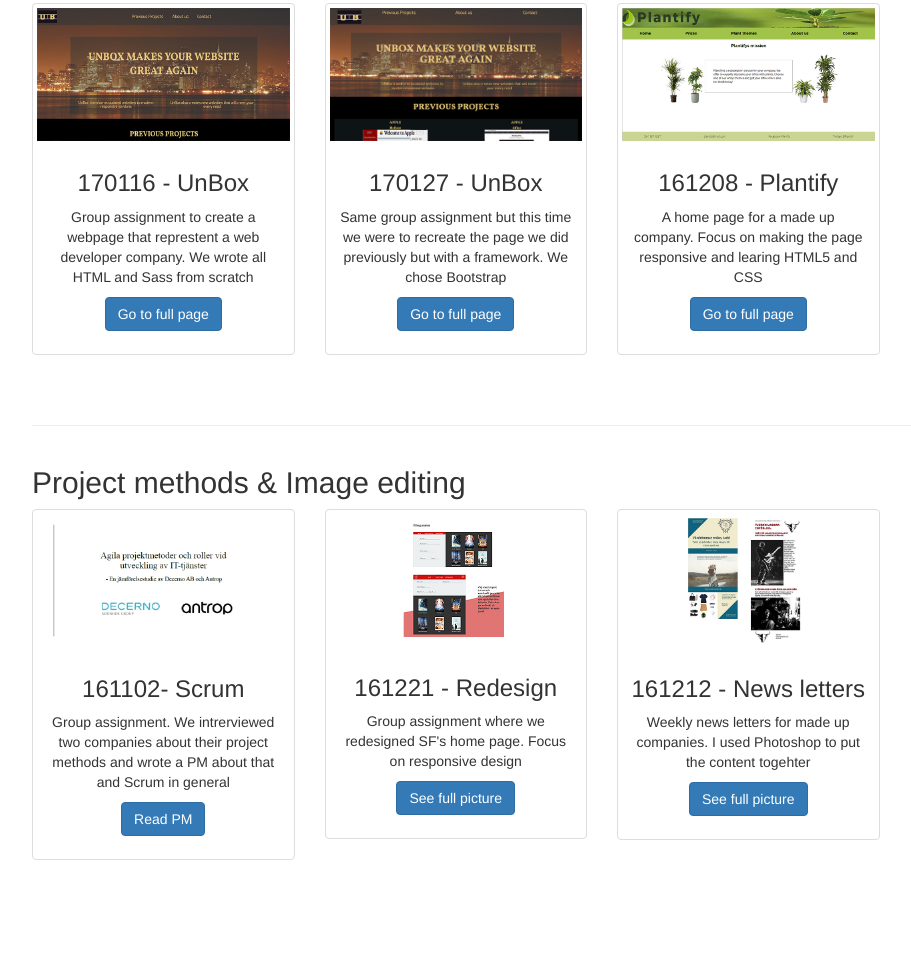
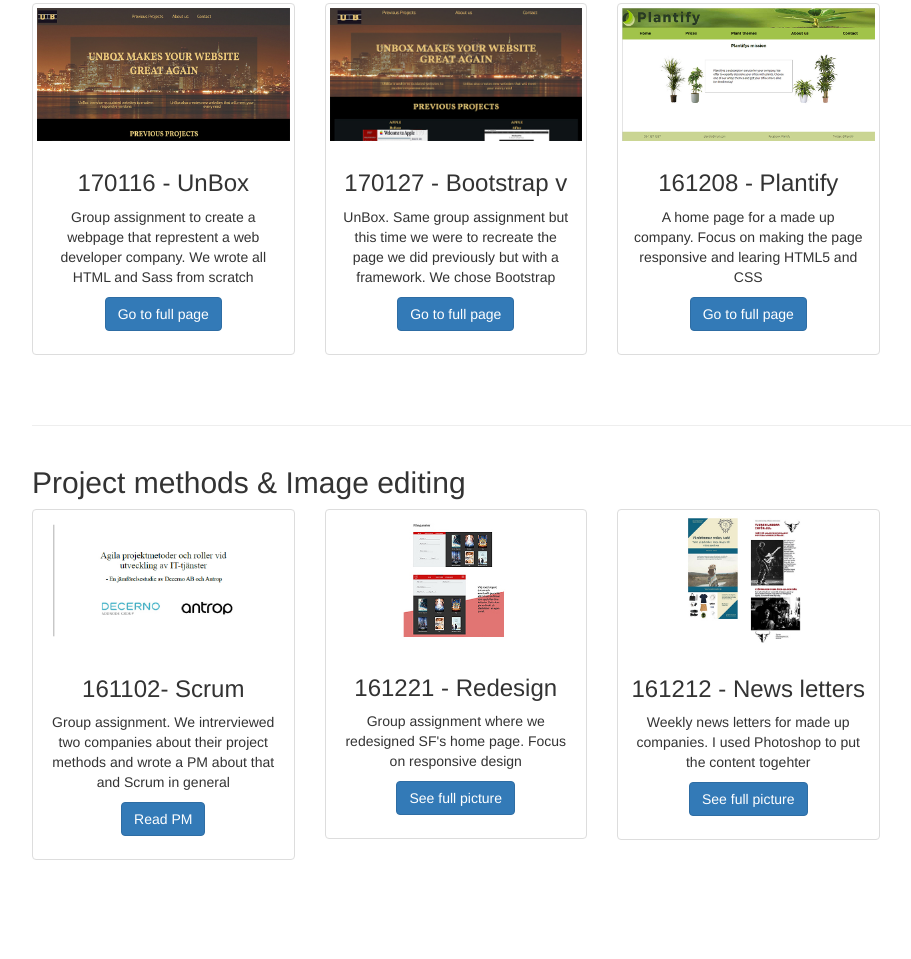
Before and after one commit to anneliev/anneliev.github.io, a plain HTML site: page index.html in a window 1280 px wide. Shown: the part 1110-2069 px from the top of the page, without its empty margins (38-949 px from the left). Drawn offline with Linux system fonts and the light colour scheme.

Commit message:
changed h3 on bootstrap version of unbox

```diff
--- a/index.html
+++ b/index.html
@@ -169,8 +169,8 @@
                 <div class="thumbnail">
                     <img src="pics/UnBox_boot.jpg" alt="UnBox bootstrap thumbnail">
                     <div class="caption">
-                        <h3>170127 - UnBox</h3>
-                        <p>Same group assignment but this time we were to recreate the page we did previously but with a framework. We chose Bootstrap</p>
+                        <h3>170127 - Bootstrap v</h3>
+                        <p>UnBox. Same group assignment but this time we were to recreate the page we did previously but with a framework. We chose Bootstrap</p>
                         <p>
                             <a href="https://anneliev.github.io/UnBox-Bootstrap/" class="btn btn-primary">Go to full page</a>
                         </p>
```
